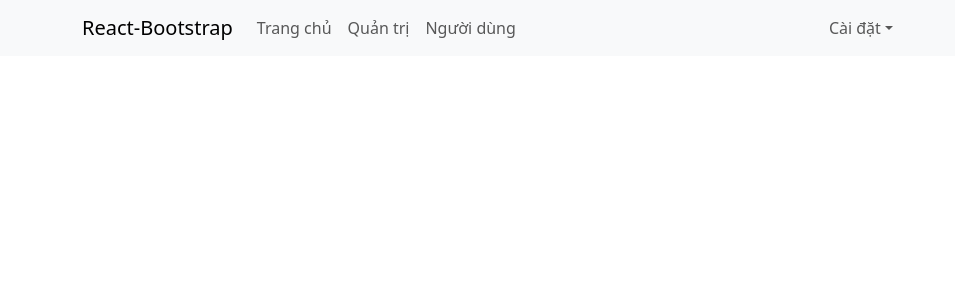
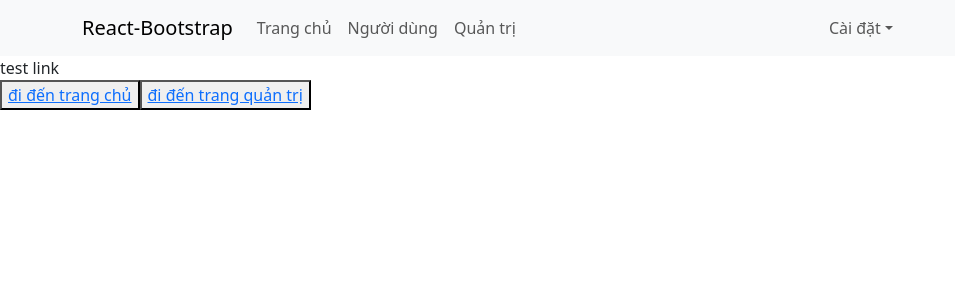
Before and after one commit to hoangphuc1501/reactjs, a React (Create React App) app: page / in a window 1280 px wide. Shown: the top 300 px of the page, without its empty margins (0-955 px from the left). Built offline with nearby package versions, Linux system fonts and the light colour scheme.

Commit message:
Điều hướng trang

```diff
--- a/package.json
+++ b/package.json
@@ -11,7 +11,7 @@
     "react-bootstrap": "^2.10.6",
     "react-dom": "18.2.0",
     "react-redux": "8.0.1",
-    "react-router-dom": "^7.0.1",
+    "react-router-dom": "^6.28.0",
     "react-scripts": "5.0.1",
     "redux": "4.2.0",
     "redux-devtools-extension": "2.13.9",
--- a/src/App.js
+++ b/src/App.js
@@ -1,7 +1,7 @@
 
 import './App.scss';
 import Header from './components/header/header';
-
+import { Link } from "react-router-dom";
 
 
 const App = () => {
@@ -9,6 +9,17 @@ const App = () => {
   return (
     <div className="app-container">
       <Header />
+      <div>
+        test link
+        <div>
+          <button>
+            <Link to="/users">đi đến trang chủ</Link>
+          </button>
+          <button>
+            <Link to="/admin">đi đến trang quản trị</Link>
+          </button>
+        </div>
+      </div>
     </div>
   );
 }
--- /dev/null
+++ b/src/components/Admin/Admin.js
@@ -0,0 +1,6 @@
+const Admin = (props) => {
+    return (
+        <div>Admin components</div>
+    )
+}
+export default Admin;
--- /dev/null
+++ b/src/components/Users/User.js
@@ -0,0 +1,6 @@
+const User = (props) => {
+    return (
+        <div>user components</div>
+    )
+}
+export default User;
--- a/src/components/header/header.js
+++ b/src/components/header/header.js
@@ -2,6 +2,7 @@ import Container from 'react-bootstrap/Container';
 import Nav from 'react-bootstrap/Nav';
 import Navbar from 'react-bootstrap/Navbar';
 import NavDropdown from 'react-bootstrap/NavDropdown';
+import { Link } from "react-router-dom";
 
 function Header() {
     return (
@@ -11,9 +12,9 @@ function Header() {
                 <Navbar.Toggle aria-controls="responsive-navbar-nav" />
                 <Navbar.Collapse id="responsive-navbar-nav">
                     <Nav className="me-auto">
-                        <Nav.Link href="#features">Trang chủ</Nav.Link>
-                        <Nav.Link href="#pricing">Quản trị</Nav.Link>
-                        <Nav.Link href="#pricing">Người dùng</Nav.Link>
+                        <Link to="/" className='nav-link'>Trang chủ</Link>
+                        <Link to="/users" className='nav-link'>Người dùng</Link>
+                        <Link to="/admin" className='nav-link'>Quản trị</Link>
                     </Nav>
                     <Nav className="me-auto">
                         <NavDropdown title="Cài đặt" id="collapsible-nav-dropdown">
--- a/src/index.js
+++ b/src/index.js
@@ -5,12 +5,21 @@ import reportWebVitals from './reportWebVitals';
 import { Provider } from 'react-redux';
 import store from './redux/store';
 import 'bootstrap/dist/css/bootstrap.min.css';
+import { BrowserRouter, Routes, Route } from "react-router-dom";
+import User from './components/Users/User';
+import Admin from './components/Admin/Admin';
 
 const root = ReactDOM.createRoot(document.getElementById('root'));
 root.render(
   <Provider store={store}>
     <React.StrictMode>
-      <App />
+      <BrowserRouter>
+        <Routes>
+          <Route path="/" element={<App />} />
+          <Route path="users" element={<User />} />
+          <Route path="admin" element={<Admin />} />
+        </Routes>
+      </BrowserRouter>
     </React.StrictMode>
   </Provider>
 );
```
Also changed, not shown: 1 other file (tests, documents, lock files or other folders).
